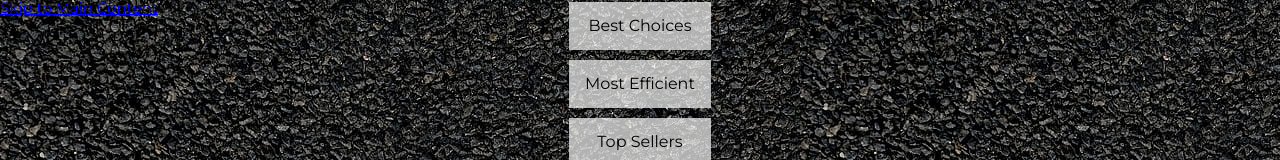
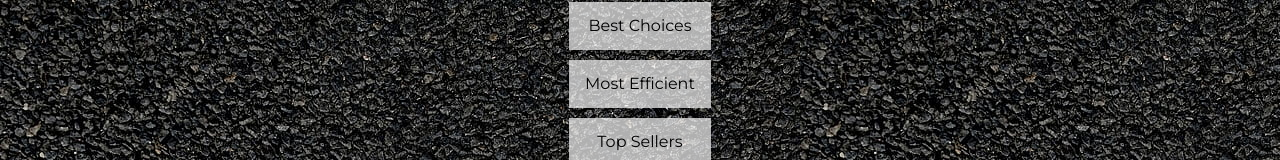
Before and after one commit to zach-phillips/mobile_view, a plain HTML site: page index.html in a window 1280 px wide. Shown: the top 160 px of the page. Drawn offline with Linux system fonts and the light colour scheme.

Commit message:
skip functionality

```diff
--- a/css/style_new.css
+++ b/css/style_new.css
@@ -191,18 +191,12 @@ footer {
    	width:100%;
 }
 
-/*
-@keyframes logo {
-	0%   {background-color:rgba(255,203,5, .6);}
-	50%  {background-color:rgba(0,39,76, .6);}
-	100%  {background-color:rgba(236,236,236, .4);}
-
-  }
-  footer li {
-	animation-name: logo;
-	animation-duration: 10s;
-	animation-iteration-count: infinite;
-	animation-direction: alternate;
-  }
-
-*/
+a.skip {
+	background: white;
+    padding: 6px;
+    -webkit-transition: top 1s ease-out;
+    transition: left 1s ease-out;
+    z-index: 1;
+    position: absolute;
+    left: -500px;
+}
```
